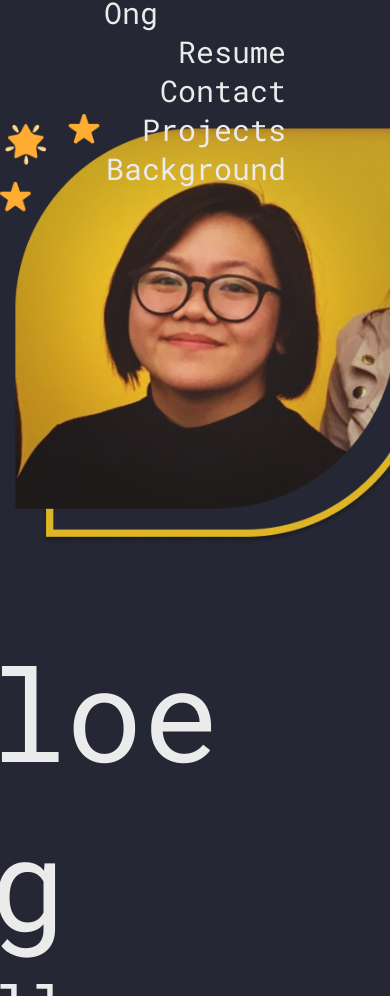
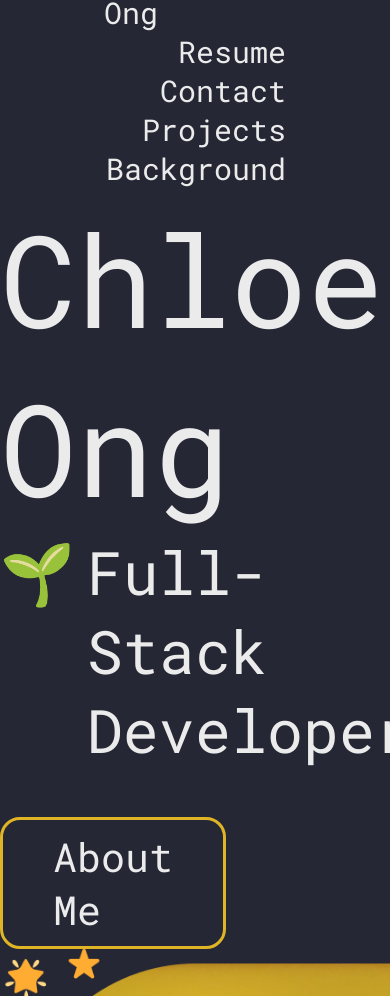
Before and after one commit to chloeLeighOng/Personal-Website, a plain HTML site: page index.html in a window 390 px wide. Shown: the part 104-1100 px from the top of the page. Drawn offline with Linux system fonts and the light colour scheme.

Commit message:
Add more js

```diff
--- a/script.js
+++ b/script.js
@@ -4,6 +4,6 @@ const test = "Hi, I'm working!";
 console.log(test);
 
 const navHeader = document.querySelector('header');
-const scroll = document.createElement('div');
+const scrollWatcher = document.createElement('div');
 
-scrollWatcher
+scrollWatcher.setAttribute('data-scroll-watcher')
--- a/styles.css
+++ b/styles.css
@@ -251,11 +251,11 @@ header {
 
     /* Landing */
 
-    #landing .content {
+    /* #landing .content {
         display: flex;
         flex-direction: column-reverse;
         align-items: center;
         justify-content: center;
-    }
+    } */
 
 }
```
